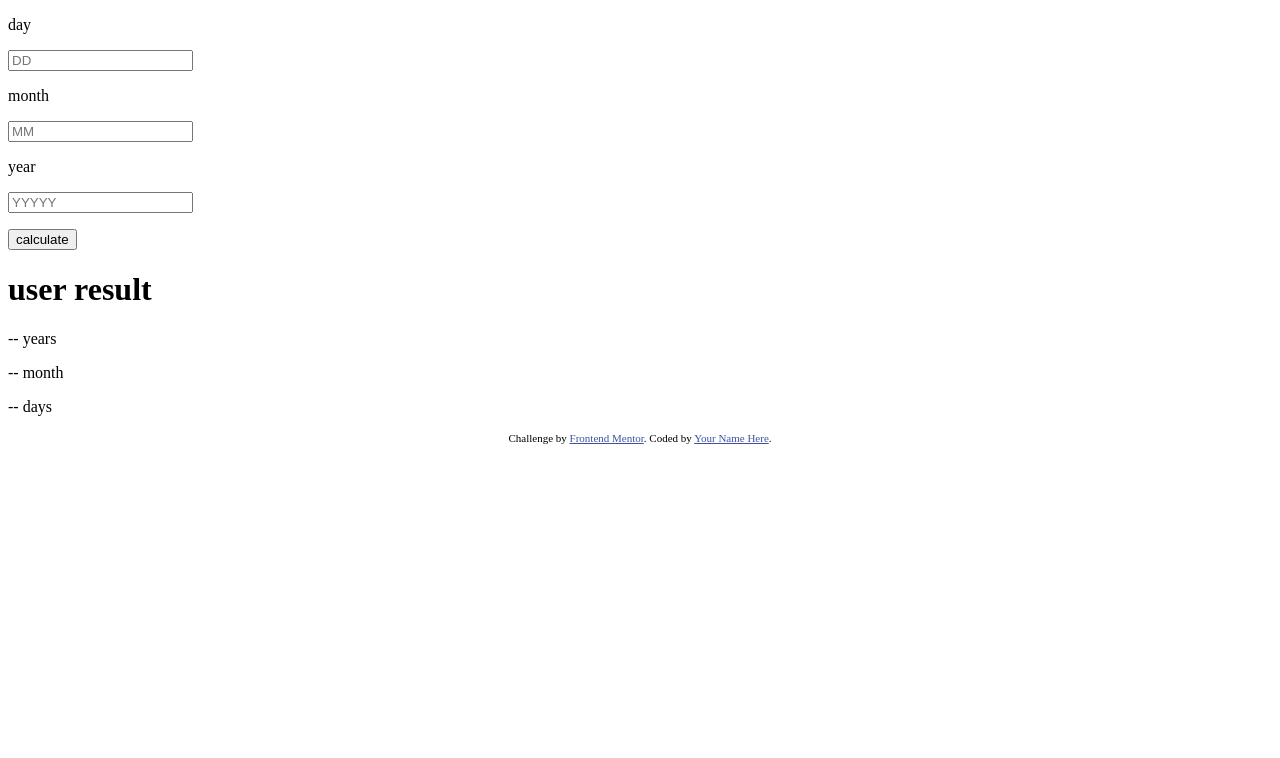
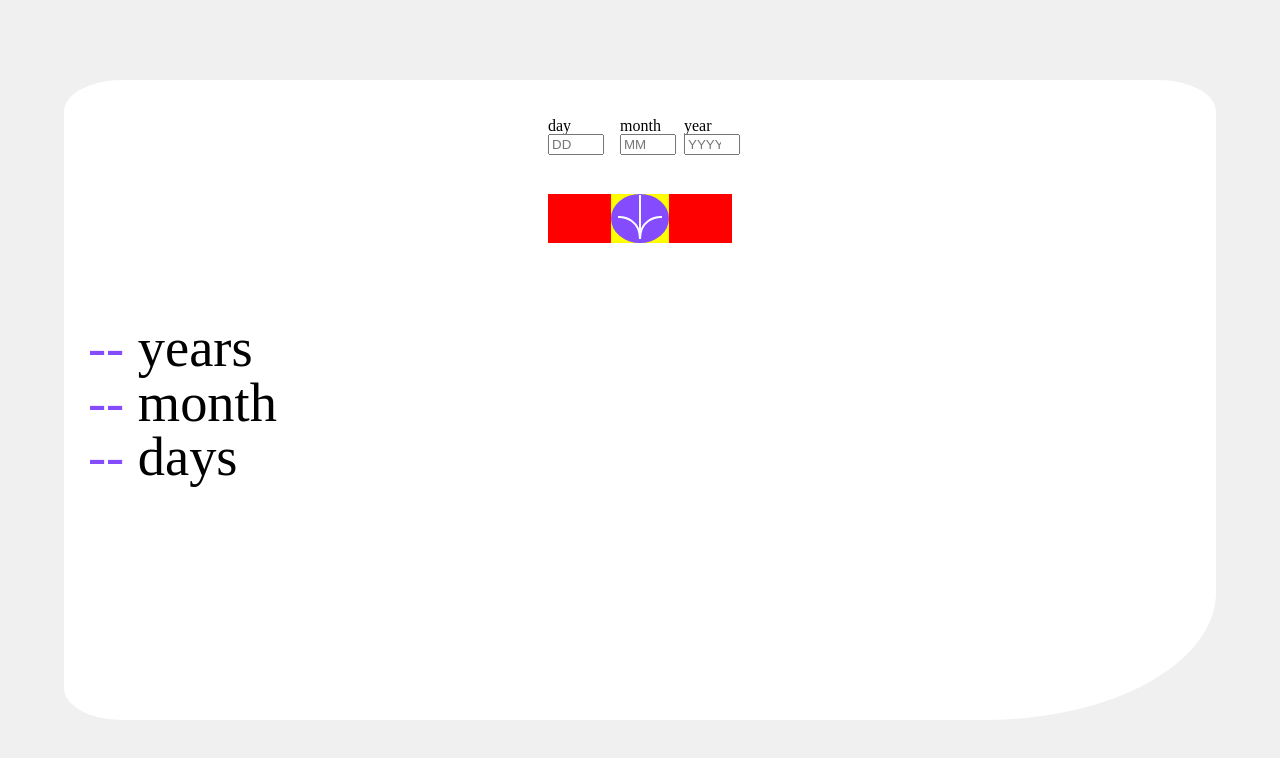
Before and after one commit to Yadier01/age-caluculator-app, a website: page index.html in a window 1280 px wide. Drawn offline with Linux system fonts and the light colour scheme.

Commit message:
adding style

```diff
--- a/index.html
+++ b/index.html
@@ -3,8 +3,7 @@
   <head>
     <meta charset="UTF-8" />
     <meta name="viewport" content="width=device-width, initial-scale=1.0" />
-    <!-- displays site properly based on user's device -->
-
+    <link rel="stylesheet" href="/styles/style.css" />
     <link
       rel="icon"
       type="image/png"
@@ -15,51 +14,50 @@
     <title>Frontend Mentor | Age calculator app</title>
 
     <!-- Feel free to remove these styles or customise in your own stylesheet 👍 -->
-    <style>
-      .attribution {
-        font-size: 11px;
-        text-align: center;
-      }
-      .attribution a {
-        color: hsl(228, 45%, 44%);
-      }
-      input[type="number"]::-webkit-inner-spin-button,
-      input[type="number"]::-webkit-outer-spin-button {
-        -webkit-appearance: none;
-        margin: 0;
-        position: relative; /* Optional - if you want to position the input text */
-      }
-    </style>
   </head>
   <body>
-    <div class="main">
-      <div>
+    <div class="container">
+      <div class="wrap">
         <form class="form" action="">
-          <p>day</p>
+          <div class="form-container">
+            <span
+              ><p>day</p>
               <input class="day" type="number" placeholder="DD" />
               <p class="errorDay"></p>
+            </span>
+            <span class="month">
               <p>month</p>
               <input class="month" type="number" placeholder="MM" />
               <p class="errorMonth"></p>
+            </span>
+            <span class="year">
               <p>year</p>
-          <input class="year" type="number" placeholder="YYYYY" />
+              <input
+                class="appearance-none year"
+                type="number"
+                placeholder="YYYYY"
+              />
               <p class="errorYear"></p>
-          <button class="button">calculate</button>
+            </span>
+          </div>
+          <div class="btn">
+            <span class="btn-span">
+              <button class="button">
+                <img
+                  src="assets/images/icon-arrow.svg"
+                  alt="img"
+                  class="arrow-img"
+                />
+              </button>
+            </span>
+          </div>
         </form>
-
-        <div>
-          <h1>user result</h1>
-          <p class="result-year">--<span> years</span></p>
-          <p class="result-month">-- <span> month</span></p>
-          <p class="result-day">-- <span> days</span></p>
+        <div class="result">
+          <p class="result-year"><span class="purple">--</span> years</p>
+          <p class="result-month"><span class="purple">--</span> month</p>
+          <p class="result-day"><span class="purple">-- </span> days</p>
         </div>
       </div>
-    </div>
-    <div class="attribution">
-      Challenge by
-      <a href="https://www.frontendmentor.io?ref=challenge" target="_blank"
-        >Frontend Mentor</a
-      >. Coded by <a href="#">Your Name Here</a>.
     </div>
     <script type="module" src="/app.js"></script>
   </body>
--- a/package.json
+++ b/package.json
@@ -1,5 +1,10 @@
 {
   "dependencies": {
     "date-fns": "^2.29.3"
+  },
+  "devDependencies": {
+    "autoprefixer": "^10.4.14",
+    "postcss": "^8.4.21",
+    "tailwindcss": "^3.3.1"
   }
 }
--- /dev/null
+++ b/styles/style.scss
@@ -0,0 +1,204 @@
+/* http://meyerweb.com/eric/tools/css/reset/
+   v2.0 | 20110126
+   License: none (public domain)
+*/
+
+html,
+body,
+div,
+span,
+applet,
+object,
+iframe,
+h1,
+h2,
+h3,
+h4,
+h5,
+h6,
+p,
+blockquote,
+pre,
+a,
+abbr,
+acronym,
+address,
+big,
+cite,
+code,
+del,
+dfn,
+em,
+img,
+ins,
+kbd,
+q,
+s,
+samp,
+small,
+strike,
+strong,
+sub,
+sup,
+tt,
+var,
+b,
+u,
+i,
+center,
+dl,
+dt,
+dd,
+ol,
+ul,
+li,
+fieldset,
+form,
+label,
+legend,
+table,
+caption,
+tbody,
+tfoot,
+thead,
+tr,
+th,
+td,
+article,
+aside,
+canvas,
+details,
+embed,
+figure,
+figcaption,
+footer,
+header,
+hgroup,
+menu,
+nav,
+output,
+ruby,
+section,
+summary,
+time,
+mark,
+audio,
+video {
+  margin: 0;
+  padding: 0;
+  border: 0;
+  font-size: 100%;
+  font: inherit;
+  vertical-align: baseline;
+}
+/* HTML5 display-role reset for older browsers */
+article,
+aside,
+details,
+figcaption,
+figure,
+footer,
+header,
+hgroup,
+menu,
+nav,
+section {
+  display: block;
+}
+body {
+  line-height: 1;
+}
+ol,
+ul {
+  list-style: none;
+}
+blockquote,
+q {
+  quotes: none;
+}
+blockquote:before,
+blockquote:after,
+q:before,
+q:after {
+  content: "";
+  content: none;
+}
+table {
+  border-collapse: collapse;
+  border-spacing: 0;
+}
+
+.container {
+  width: 90%;
+  height: 80%;
+  border-bottom-right-radius: 30%;
+}
+.wrap {
+  background-color: white;
+  display: flex;
+  align-items: center;
+  flex-direction: column;
+  height: 100%;
+  border-radius: 5% 5% 20% 5%;
+}
+body {
+  background-color: hsl(0, 0%, 94%);
+  height: 100vh;
+  display: flex;
+  align-items: center;
+  justify-content: center;
+}
+
+.form-container {
+  display: flex;
+  gap: 1rem;
+  justify-content: space-evenly;
+  margin-top: 2.4rem;
+  margin-bottom: 2.4rem;
+}
+
+.names {
+  display: flex;
+}
+
+.day,
+.month,
+.year {
+  width: 3rem;
+}
+
+.btn {
+  display: flex;
+  justify-content: center;
+  width: 100%;
+  background-color: transparent;
+  background-color: red;
+}
+.button {
+  background-color: transparent;
+  border: none;
+  background-color: hsl(259, 100%, 65%);
+  border-radius: 50%;
+}
+
+.btn-span {
+  background-color: yellow;
+}
+.arrow-img {
+}
+
+.result {
+  display: flex;
+  justify-content: center;
+  flex-direction: column;
+  font-size: 3.4rem;
+  text-align: left;
+  width: 100%;
+  padding: -0.5rem;
+  height: 50%;
+  padding-left: 3rem;
+}
+
+.purple {
+  color: hsl(259, 100%, 65%);
+}
```
Also changed, not shown: styles/style.css (added), 2 other files. Lines whose indentation alone changed are shown as unchanged.
